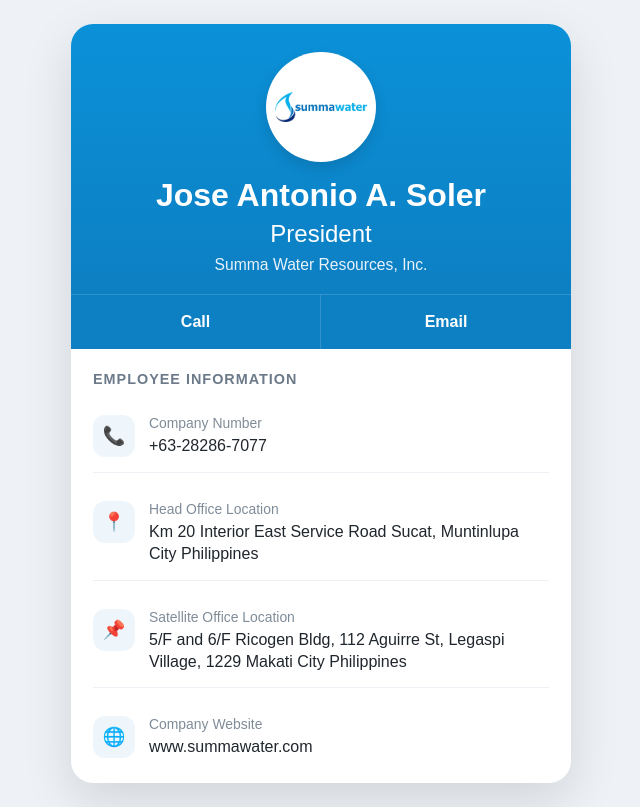
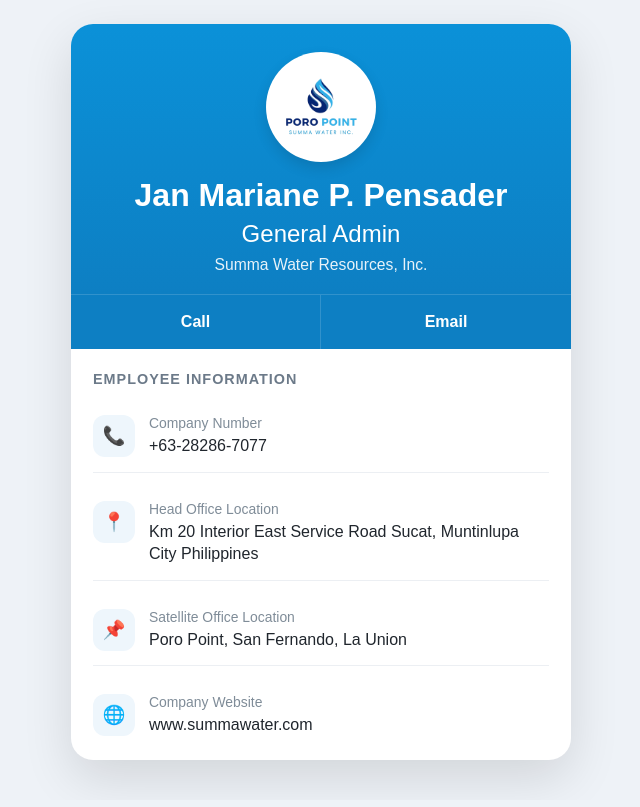
Before and after one commit to dylanaranas3-cloud/Employee_QR, a plain HTML site: page Pensader.html in a window 1280 px wide. Shown: the whole page, without its empty margins (319-959 px from the left). Drawn offline with Linux system fonts and the light colour scheme.

Commit message:
Update Pensader.html

```diff
--- a/Pensader.html
+++ b/Pensader.html
@@ -11,16 +11,16 @@
   <div class="card">
     <div class="header">
       <div class="logo-wrap">
-        <img src="Company_Logo.png" alt="Company Logo" />
+        <img src="Poro_Point.png" alt="Company Logo" />
       </div>
-      <div class="name">Jose Antonio A. Soler</div>
-      <div class="job-title">President</div>
+      <div class="name">Jan Mariane P. Pensader</div>
+      <div class="job-title">General Admin</div>
       <div class="company">Summa Water Resources, Inc.</div>
     </div>
 
     <div class="actions">
-      <a href="tel:09612185575">Call</a>
-      <a href="raponcio@summawater.com">Email</a>
+      <a href="tel:09165839261">Call</a>
+      <a href="mailto:pensaderjanmariane@gmail.com">Email</a>
     </div>
 
     <div class="section">
@@ -56,7 +56,7 @@
           <div class="icon">📌</div>
           <div class="info-content">
             <div class="label">Satellite Office Location</div>
-            <div class="value">5/F and 6/F Ricogen Bldg, 112 Aguirre St, Legaspi Village, 1229 Makati City Philippines</div>
+            <div class="value">Poro Point, San Fernando, La Union</div>
           </div>
         </div>
 
```
